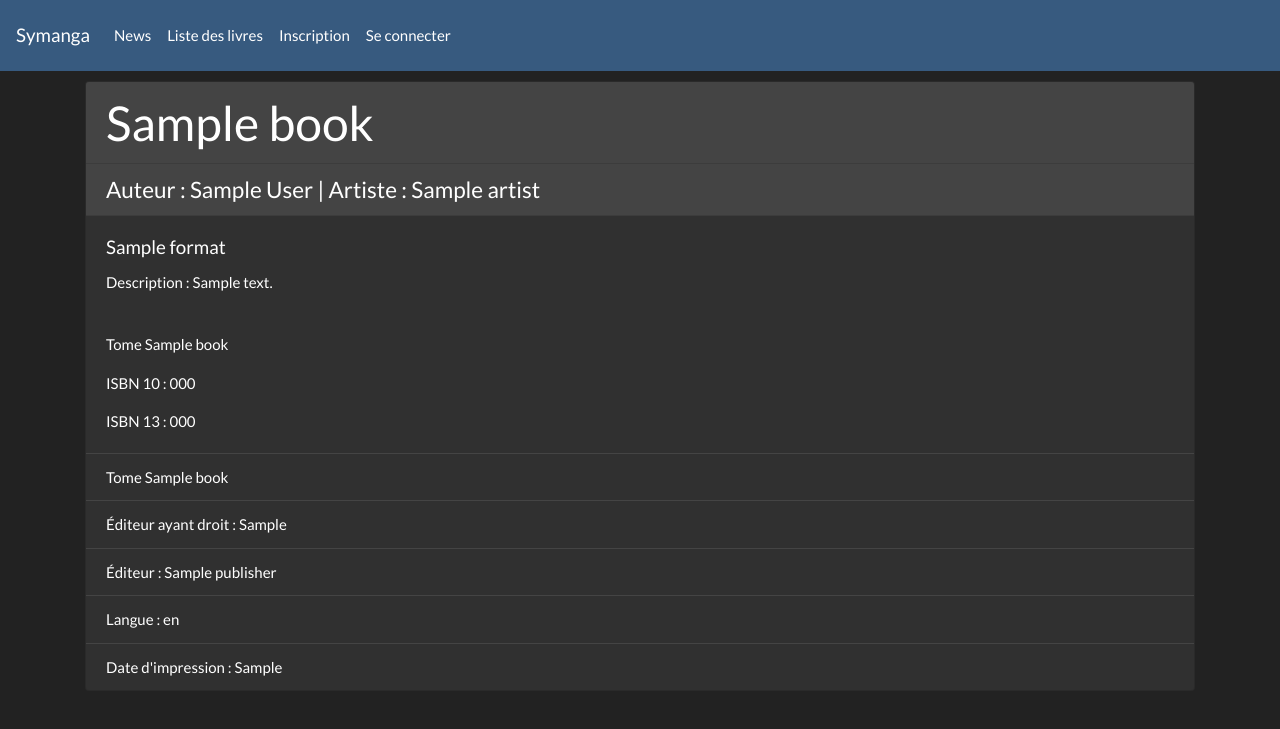
After one commit to Sancti0n/mangabdd, a Symfony app: template templates/book/showBook.html.twig in a window 1280 px wide. The commit adds this page. Shown: the top 729 px of the page. Run offline with Twig, Linux system fonts and the light colour scheme; the template is opened without the code that fills it: most values are stand-ins (such as "Sample title", 1, 10 or a date in 2020); some libraries are stand-ins or nearby versions.

Commit message:
Ajout fiche livre

```diff
--- /dev/null
+++ b/public/css/style.css
@@ -0,0 +1,3 @@
+.container {
+    padding-top: 10px;
+}
--- a/templates/base.html.twig
+++ b/templates/base.html.twig
@@ -8,10 +8,9 @@
         Bienvenue sur MangaBDD
         {% endblock %}
     </title>
-    <!--<link href="https://bootswatch.com/4/darkly/bootstrap.min.css" rel="stylesheet">-->
-    <!--<link href="../css/bootstrap.min.css" rel="stylesheet">-->
     {% block stylesheets %}
         <link href="{{ asset('../css/bootstrap.min.css') }}" rel="stylesheet">
+        <link href="{{ asset('../css/style.css') }}" rel="stylesheet">
     {% endblock %}
 </head>
 
@@ -21,11 +20,13 @@
         <button class="navbar-toggler" type="button" data-toggle="collapse" data-target="#navbarColor01" aria-controls="navbarColor01" aria-expanded="false" aria-label="Toggle navigation">
             <span class="navbar-toggler-icon"></span>
         </button>
-
         <div class="collapse navbar-collapse" id="navbarColor01">
             <ul class="navbar-nav mr-auto">
                 <li class="nav-item">
                     <a class="nav-link" href="{{ path('news') }}">News<span class="sr-only">(current)</span></a>
+                </li>
+                <li class="nav-item">
+                    <a class="nav-link" href="{{ path('books') }}">Liste des livres</a>
                 </li>
                 {% if is_granted('ROLE_ADMIN') %}
                 <li class="nav-item">
@@ -54,13 +55,16 @@
             </ul>
         </div>
     </nav>
+
     <div class="container">
     {% block body %}
 
     {% endblock %}
     </div>
     {% block javascripts %}
-
+    <script src="https://code.jquery.com/jquery-3.3.1.slim.min.js" integrity="sha384-q8i/X+965DzO0rT7abK41JStQIAqVgRVzpbzo5smXKp4YfRvH+8abtTE1Pi6jizo" crossorigin="anonymous"></script>
+    <script src="https://cdnjs.cloudflare.com/ajax/libs/popper.js/1.14.7/umd/popper.min.js" integrity="sha384-UO2eT0CpHqdSJQ6hJty5KVphtPhzWj9WO1clHTMGa3JDZwrnQq4sF86dIHNDz0W1" crossorigin="anonymous"></script>
+    <script src="https://stackpath.bootstrapcdn.com/bootstrap/4.3.1/js/bootstrap.min.js" integrity="sha384-JjSmVgyd0p3pXB1rRibZUAYoIIy6OrQ6VrjIEaFf/nJGzIxFDsf4x0xIM+B07jRM" crossorigin="anonymous"></script>
     {% endblock %}
     </body>
 
--- /dev/null
+++ b/templates/book/showBook.html.twig
@@ -0,0 +1,36 @@
+{% extends 'base.html.twig' %}
+
+{% block title %}
+    {{ book.title}} - Tome {{ book.ntitle }}
+{% endblock %}
+
+{% block body %}
+
+<div class="card mb-3">
+    <h1 class="card-header">{{ book.title }}</h1>
+    <h4 class="card-header">
+        {% if book.author == book.artist %}
+            Auteur : {{ book.author }}
+        {% else %}
+            Auteur : {{ book.author }} | Artiste : {{ book.artist }}
+        {% endif %}
+    </h4>
+  <div class="card-body">
+    <h5 class="card-title">{{ book.format }}</h5>
+    <p class="card-text">Description : {{ book.description }}</p>
+  </div>
+  <div class="card-body">
+    <p class="card-text">Tome {{ book.ntitle }}</p>
+    <p class="card-text">ISBN 10 : {{ book.isbn10 }}</p>
+    <p class="card-text">ISBN 13 : {{ book.isbn13 }}</p>
+  </div>
+  <ul class="list-group list-group-flush">
+    <li class="list-group-item">Tome {{ book.ntitle }}</li>
+    <li class="list-group-item">Éditeur ayant droit : {{ book.rightholderPublisher }}</li>
+    <li class="list-group-item">Éditeur : {{ book.publisher }}</li>
+    <li class="list-group-item">Langue : {{ book.language }}</li>
+    <li class="list-group-item">Date d'impression : {{ book.legalDeposit }}</li>
+  </ul>
+</div>
+
+{% endblock %}
```
Also changed, not shown: src/Controller/BookController.php (added, +34 -0 lines), templates/book/index.html.twig (added, +32 -0 lines). Lines whose indentation alone changed are shown as unchanged.
